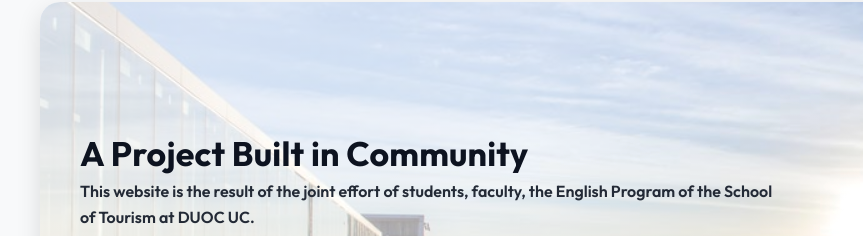
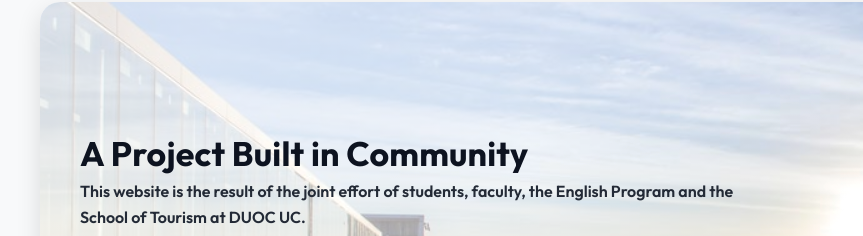
Before and after one commit to chgustavo123-oss/discover-biobio, a plain HTML site: page index.html in a window 1280 px wide. Shown: the part 8755-8991 px from the top of the page, 0-863 px from the left. Drawn offline with Linux system fonts and the light colour scheme.

Commit message:
Update index.html

```diff
--- a/index.html
+++ b/index.html
@@ -359,7 +359,7 @@
                 <div class="banner-creditos__text">
                     <h2 class="banner-creditos__title">A Project Built in Community</h2>
                     <p class="banner-creditos__subtitle">
-                        This website is the result of the joint effort of students, faculty, the English Program of the School of Tourism at DUOC UC.
+                        This website is the result of the joint effort of students, faculty, the English Program and the School of Tourism at DUOC UC.
                     </p>
                     <p class="banner-creditos__paragraph">
                         More than just an academic project, it represents our commitment to the sustainable development
```
